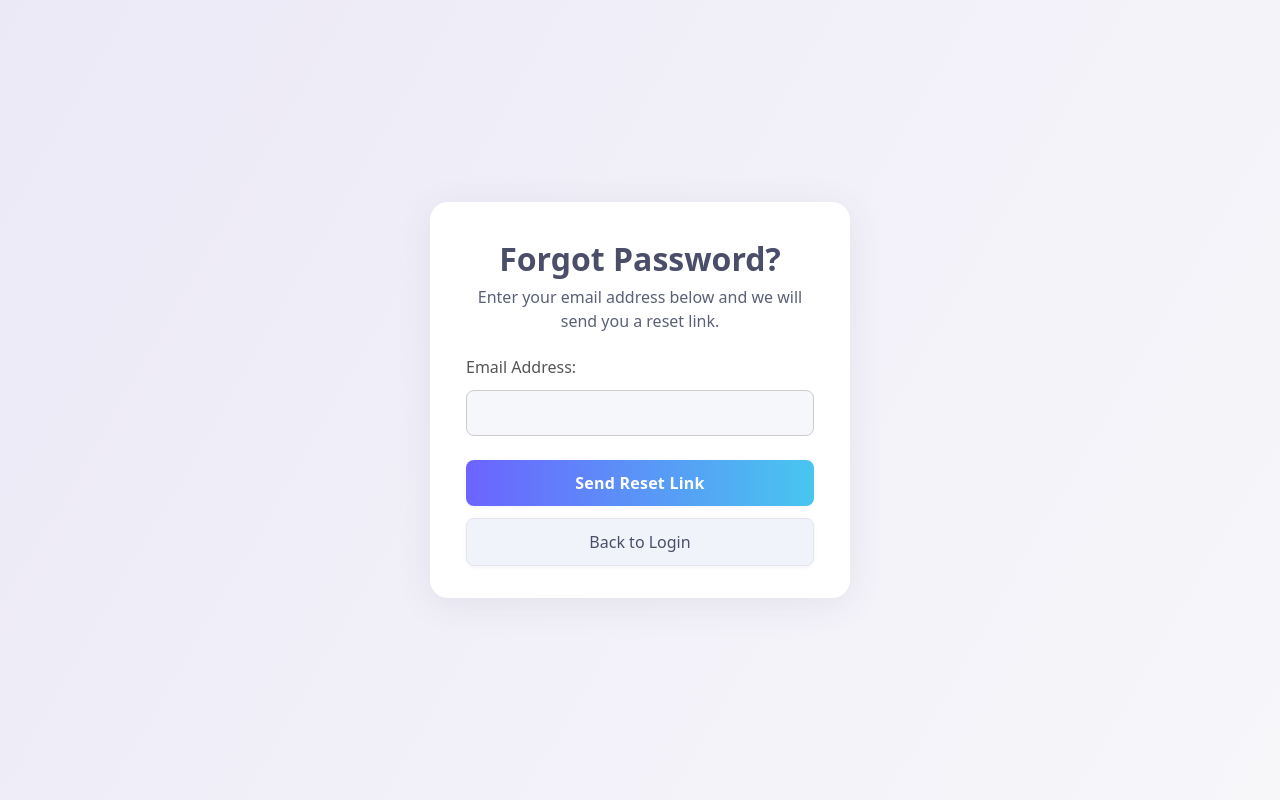
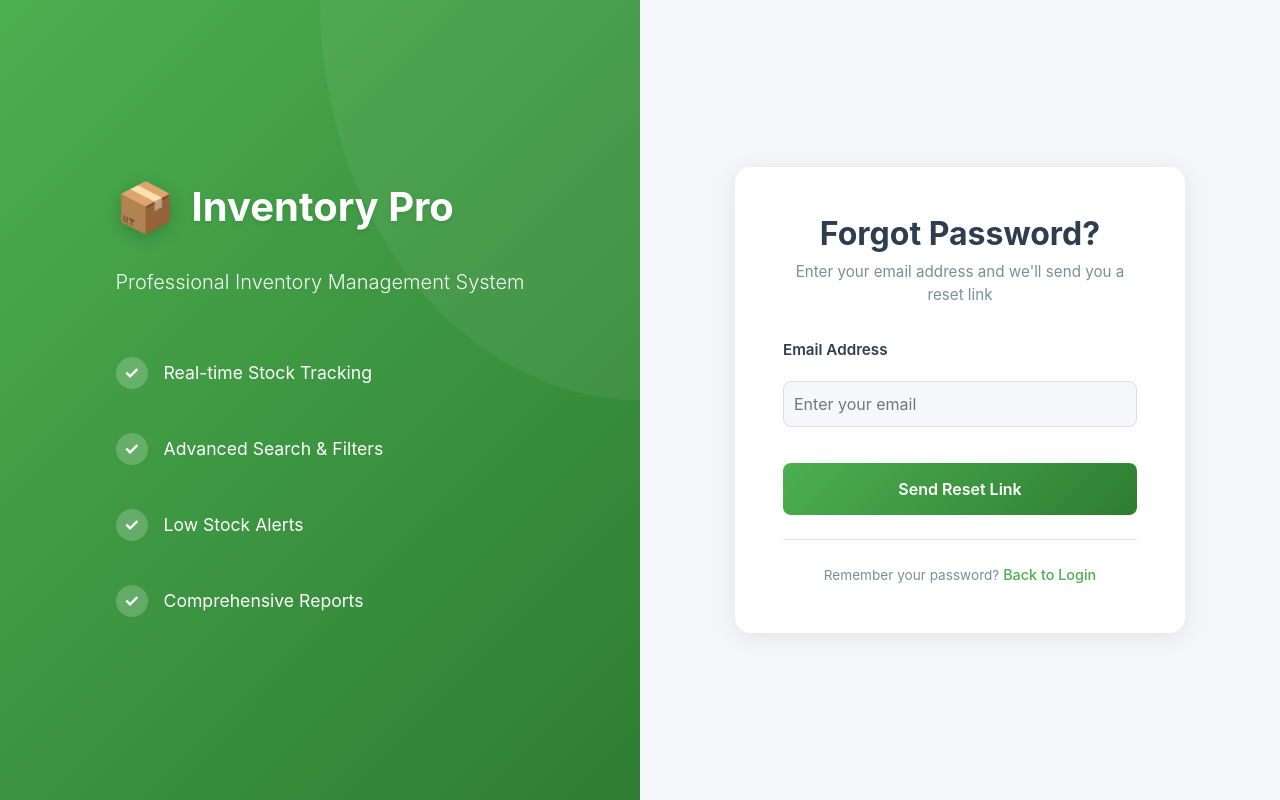
Before and after one commit to 23046025-NgYiLee/C300_Project_Team31, a Next.js app in the folder frontend/: page /forgot-password in a window 1280 px wide. Built offline with nearby package versions, Linux system fonts and the light colour scheme.

Commit message:
change in user reg

```diff
--- a/frontend/app/forgot-password/page.js
+++ b/frontend/app/forgot-password/page.js
@@ -1,89 +1,138 @@
 "use client";
 import { useState, useRef } from "react";
+import Link from "next/link";
 import emailjs from "@emailjs/browser";
-// import '../generalstyle.css';  // Import globally ONCE, not in every page
+import styles from "../login.module.css";
 
 export default function ForgotPasswordPage() {
   const [email, setEmail] = useState("");
   const [message, setMessage] = useState("");
   const [error, setError] = useState("");
+  const [isLoading, setIsLoading] = useState(false);
   const form = useRef();
 
   const handleSubmit = async (e) => {
     e.preventDefault();
     setMessage("");
     setError("");
+    setIsLoading(true);
 
     emailjs
       .sendForm(
-        "service_75pbn7g",      //  EmailJS Service ID
-        "template_kneuvne",     //  EmailJS Template ID
+        "service_75pbn7g",      // EmailJS Service ID
+        "template_kneuvne",     // EmailJS Template ID
         form.current,           // Reference to the form
-        "Wlqwf2LE5qFmZzMTR"     //  Public Key
+        "Wlqwf2LE5qFmZzMTR"     // Public Key
       )
       .then(
         (result) => {
           setMessage("Email sent successfully! Please check your inbox.");
-          form.current.reset();
+          setEmail("");
+          setIsLoading(false);
         },
         (error) => {
           setError("Failed to send email. Please try again.");
+          setIsLoading(false);
         }
       );
   };
 
   return (
-    <div className="page">
-      <main className="main">
-        <div className="intro">
-          <h1>Forgot Password?</h1>
-          <p>Enter your email address below and we will send you a reset link.</p>
+    <div className={styles.loginPage}>
+      {/* Left Side - Branding */}
+      <div className={styles.brandSide}>
+        <div className={styles.brandContent}>
+          <div className={styles.logo}>
+            <span className={styles.logoIcon}>📦</span>
+            <h1 className={styles.brandTitle}>Inventory Pro</h1>
+          </div>
+          <p className={styles.brandSubtitle}>
+            Professional Inventory Management System
+          </p>
+          <div className={styles.features}>
+            <div className={styles.feature}>
+              <span className={styles.featureIcon}>✓</span>
+              <span>Real-time Stock Tracking</span>
+            </div>
+            <div className={styles.feature}>
+              <span className={styles.featureIcon}>✓</span>
+              <span>Advanced Search & Filters</span>
+            </div>
+            <div className={styles.feature}>
+              <span className={styles.featureIcon}>✓</span>
+              <span>Low Stock Alerts</span>
+            </div>
+            <div className={styles.feature}>
+              <span className={styles.featureIcon}>✓</span>
+              <span>Comprehensive Reports</span>
+            </div>
+          </div>
+        </div>
       </div>
 
+      {/* Right Side - Forgot Password Form */}
+      <div className={styles.formSide}>
+        <div className={styles.formContainer}>
+          <div className={styles.formHeader}>
+            <h2>Forgot Password?</h2>
+            <p>Enter your email address and we'll send you a reset link</p>
+          </div>
+
+          {/* Alerts */}
+          {error && (
+            <div className={styles.errorAlert}>
+              <p>{error}</p>
+            </div>
+          )}
           {message && (
-          <div style={{ color: "green", marginBottom: "16px" }}>{message}</div>
-        )}
-        {error && (
-          <div style={{ color: "red", marginBottom: "16px" }}>{error}</div>
+            <div className={styles.successAlert}>
+              <p>{message}</p>
+            </div>
           )}
 
-        <form
-          ref={form}
-          onSubmit={handleSubmit}
-          style={{ width: "100%", maxWidth: "440px" }}
-        >
-          <div style={{ marginBottom: "16px" }}>
-            <label>Email Address:</label>
+          {/* Form */}
+          <form ref={form} onSubmit={handleSubmit} className={styles.loginForm}>
+            <div className={styles.formGroup}>
+              <label htmlFor="email">Email Address</label>
               <input
                 type="email"
+                id="email"
                 name="email"
                 value={email}
                 onChange={(e) => setEmail(e.target.value)}
                 required
-              style={{
-                width: "100%",
-                padding: "10px",
-                borderRadius: "8px",
-                border: "1px solid #ccc",
-                marginTop: "6px",
-              }}
+                placeholder="Enter your email"
+                className={styles.formInput}
+                disabled={isLoading}
               />
             </div>
 
-          <div className="ctas">
             <button
               type="submit"
-              className="primary ctaButton"
+              className={styles.loginBtn}
+              disabled={isLoading}
             >
-              Send Reset Link
+              {isLoading ? (
+                <>
+                  <span className={styles.spinner}></span>
+                  Sending...
+                </>
+              ) : (
+                'Send Reset Link'
+              )}
             </button>
+          </form>
 
-            <a href="/login" className="secondary">
+          <div className={styles.formFooter}>
+            <p>
+              Remember your password?{" "}
+              <Link href="/" className={styles.forgotLink}>
                 Back to Login
-            </a>
+              </Link>
+            </p>
           </div>
-        </form>
-      </main>
+        </div>
+      </div>
     </div>
   );
 }
```
Also changed, not shown: 1 other file (tests, documents, lock files or other folders). Lines whose indentation alone changed are shown as unchanged.
